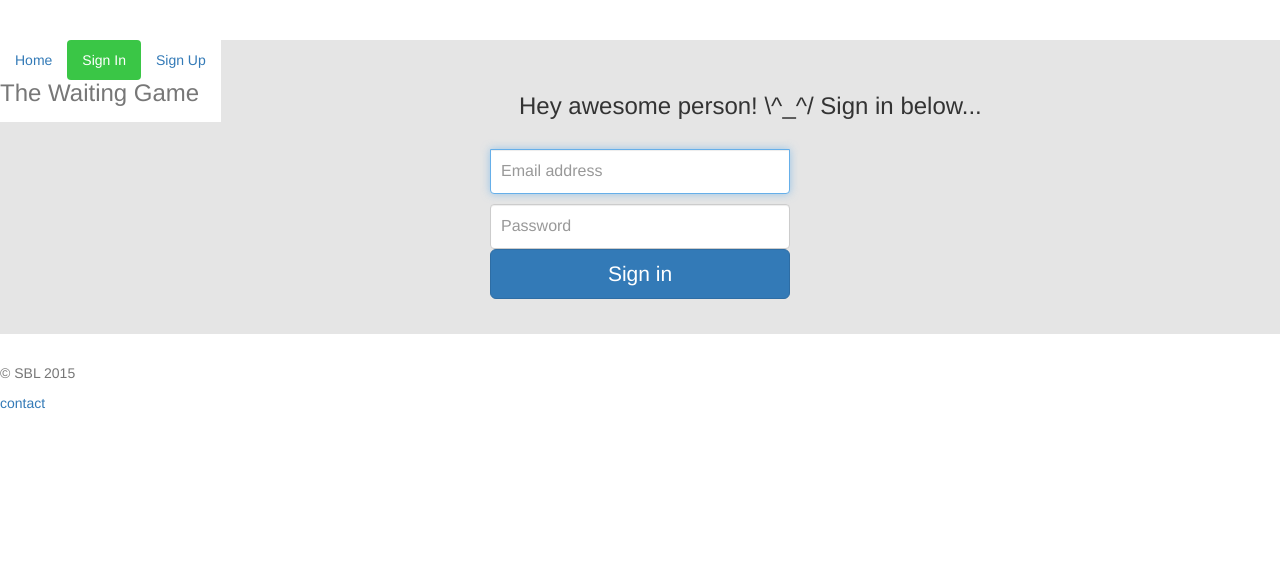
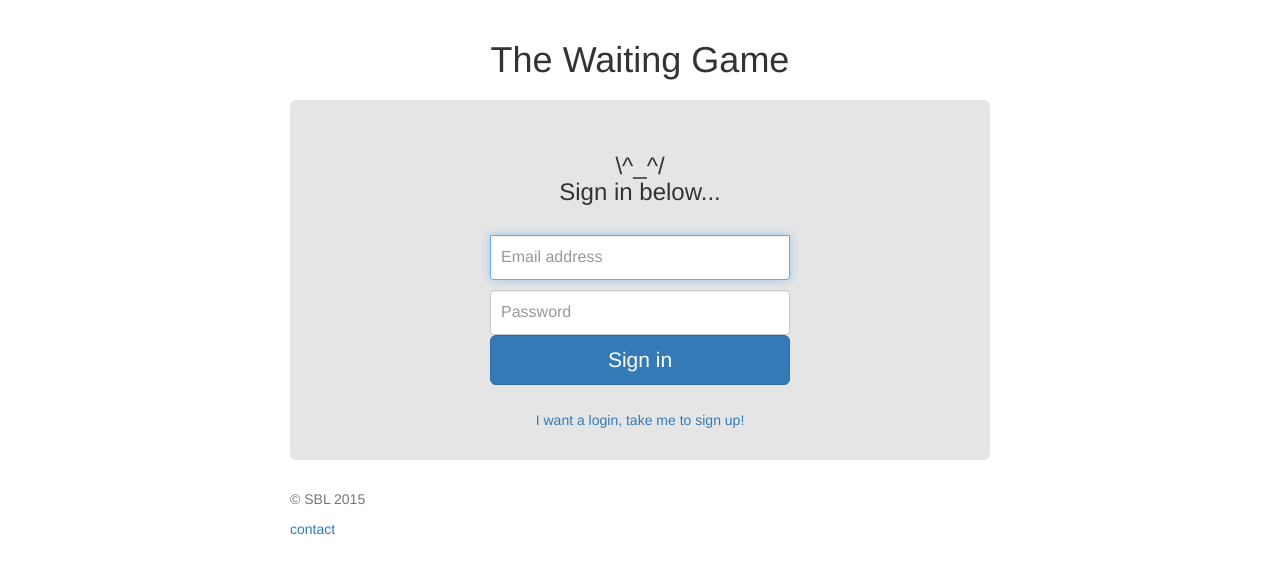
Before and after one commit to samblyon/twg, a Flask app: page /showSignin in a window 1280 px wide. Shown: the top 574 px of the page. Run offline with Flask 2, Linux system fonts and the light colour scheme; some libraries are stand-ins or nearby versions.

Commit message:
fixed signin

```diff
--- a/templates/signin.html
+++ b/templates/signin.html
@@ -15,9 +15,9 @@
 	</head>
 
 	<body>
-		<div>
-			<div class="header">
-				<nav>
+		<div class="container">
+			<div class="header-waitapp">
+				<!-- <nav>
 					<ul class="nav nav-pills pull-right">
 						<li role="presentation"><a href="/">Home</a>
 						</li>
@@ -26,12 +26,15 @@
 						<li role="presentation"><a href="/showSignUp">Sign Up</a>
 						</li>
 					</ul>
-				</nav>
-				<h3 class="text-muted">The Waiting Game</h3>
+				</nav> -->
+			</div>
+			<div class="jumbotron-white">
+				<h1 >The Waiting Game</h1>
 			</div>
 
+
 			<div class="jumbotron">
-				<h3>Hey awesome person! \^_^/ Sign in below...</h3>
+				<h3>\^_^/<br> Sign in below...</h3>
 				<form class="form-signin" action="/validateLogin" method="post">
 					<label for="inputEmail" class="sr-only">Email address</label>
 					<input type="email" name="inputEmail" id="inputEmail" class="form-control" placeholder="Email address" required autofocus>
@@ -39,6 +42,8 @@
 					<input type="password" name="inputPassword" id="inputPassword" class="form-control" placeholder="Password" required>
 					<button id="btnSignIn" class="btn btn-lg btn-primary btn-block" type="submit">Sign in</button>
 				</form>
+
+				<a href="showSignUp">I want a login, take me to sign up! <br> <br></a>
 
 			</div>
 
```
